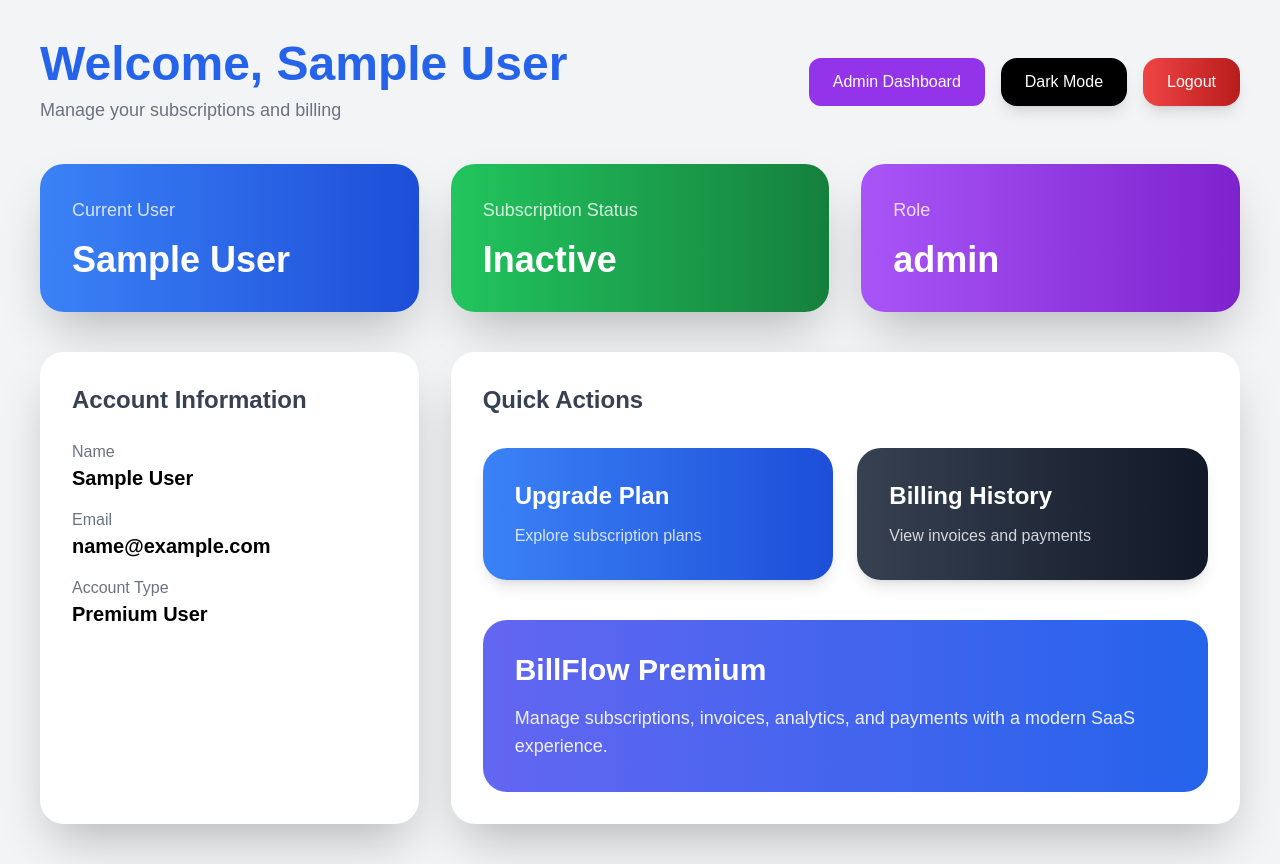
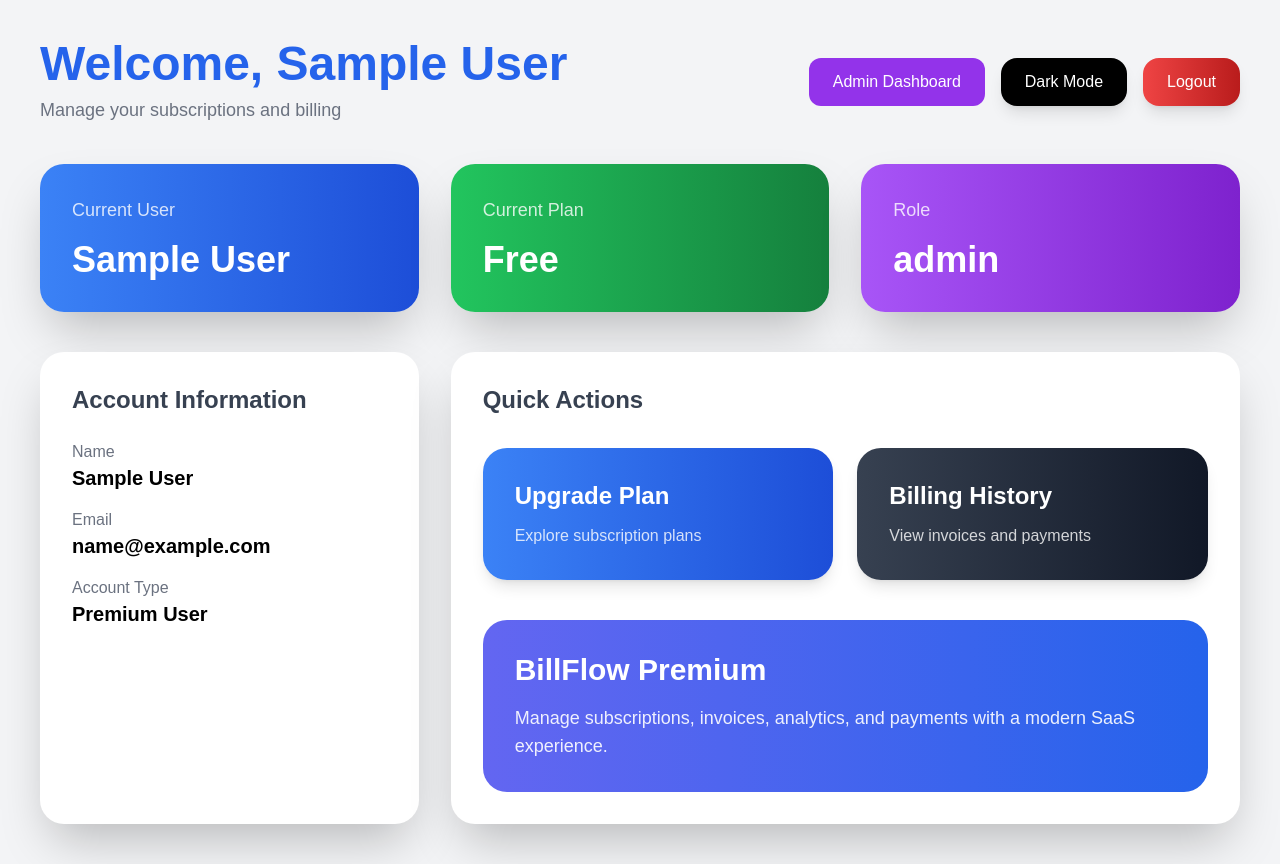
Before and after one commit to AvunuriAkshith/billflow-saas, a React (Vite) app in the folder client/: page /dashboard in a window 1280 px wide. Built offline with nearby package versions, Linux system fonts and the light colour scheme; sample sign-in values are in the browser's storage.

Commit message:
Added interactive admin analytics backend

```diff
--- a/client/src/pages/Dashboard.jsx
+++ b/client/src/pages/Dashboard.jsx
@@ -102,15 +102,14 @@ const Dashboard = () => {
         <div className="bg-gradient-to-r from-green-500 to-green-700 text-white p-8 rounded-3xl shadow-2xl">
 
           <p className="text-lg opacity-80">
-            Subscription Status
+           Current Plan
           </p>
 
           <h2 className="text-4xl font-bold mt-4">
 
-  {
-    user?.subscriptionStatus ||
-    'Inactive'
-  }
+ {
+  user?.subscriptionPlan || 'Free'
+}
 
 </h2>
 
```
Also changed, not shown: 1 other file (tests, documents, lock files or other folders).
